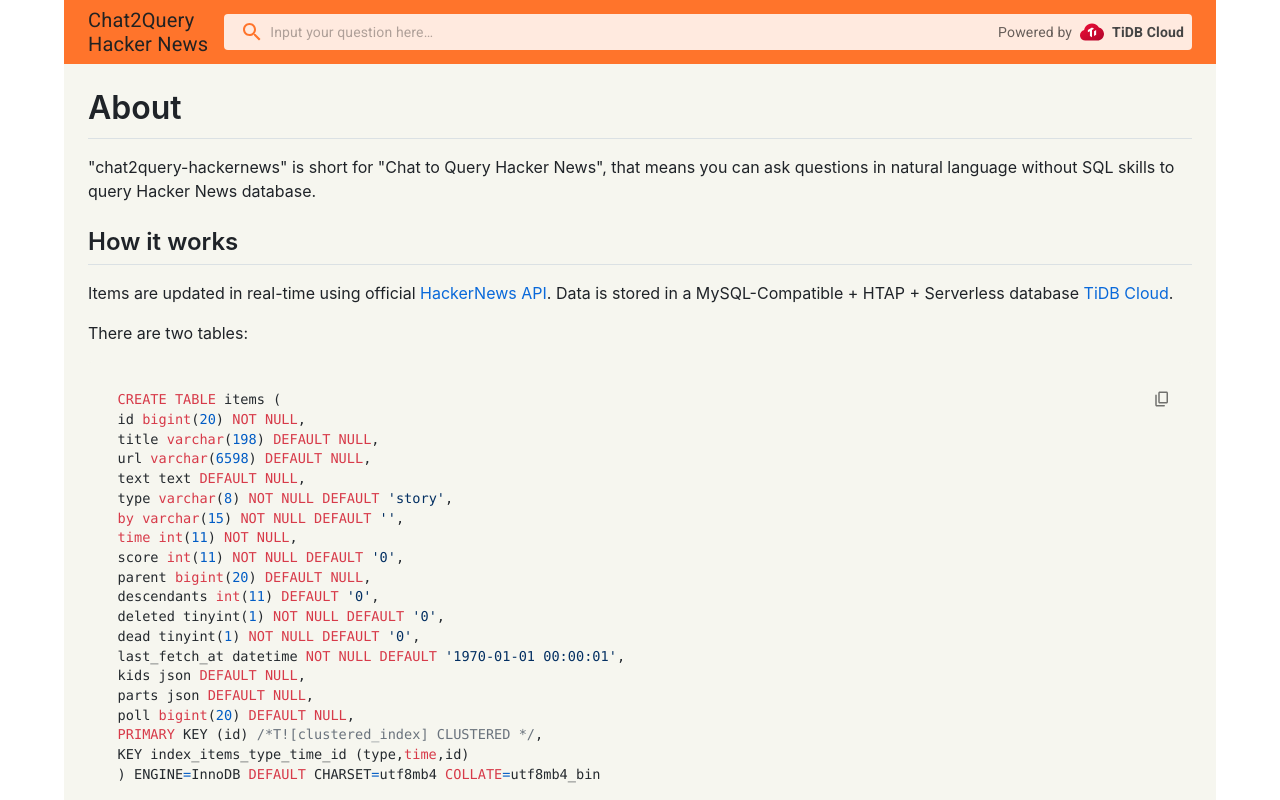
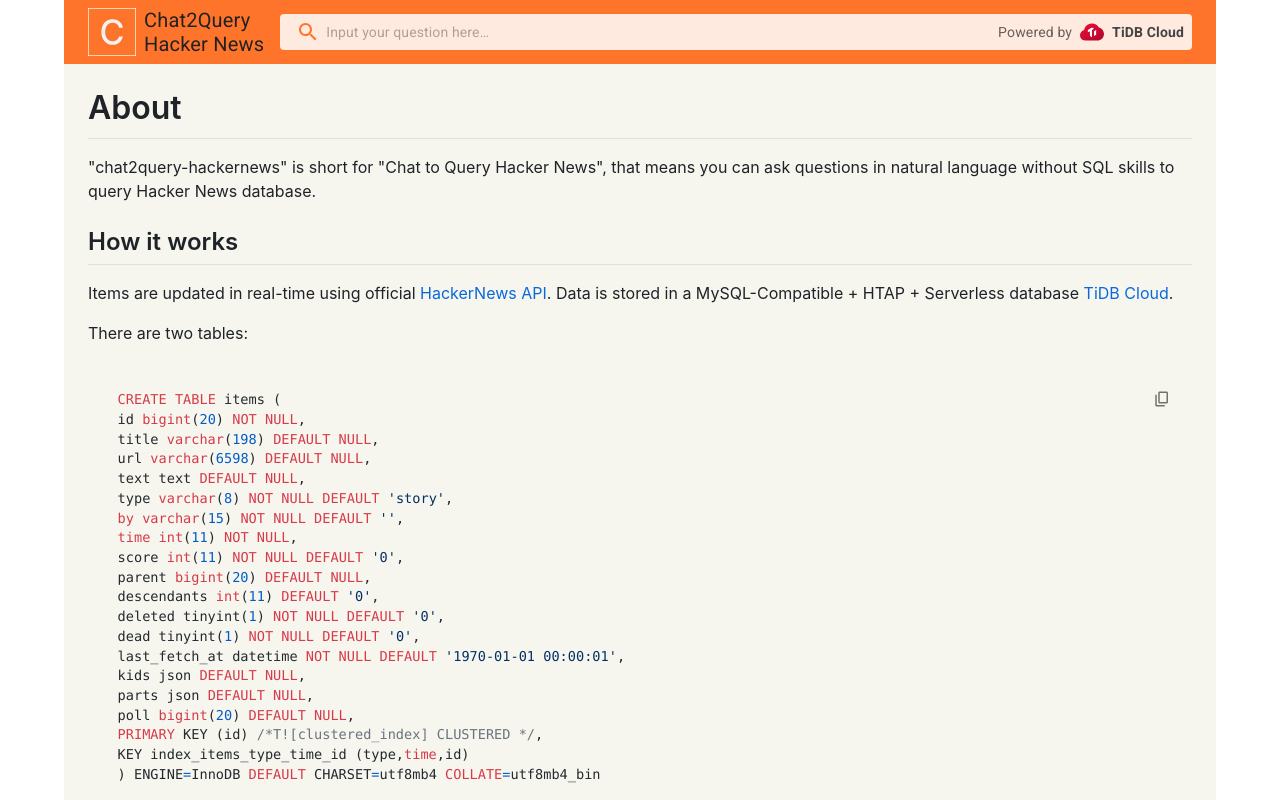
Before and after one commit to shczhen/hacknews-tidb, a Next.js app: page /about in a window 1280 px wide. Shown: the top 800 px of the page. Built offline with nearby package versions, Linux system fonts and the light colour scheme.

Commit message:
add logo

```diff
--- a/src/components/Icons/index.tsx
+++ b/src/components/Icons/index.tsx
@@ -48,3 +48,22 @@ export function TiDBCloudLogo(props: SvgIconProps) {
     </SvgIcon>
   );
 }
+
+export function WebsiteLogo(props: SvgIconProps) {
+  return (
+    <SvgIcon viewBox="0 0 360 360" fill="none" {...props}>
+      <rect
+        width="360"
+        height="360"
+        stroke="white"
+        strokeWidth="10"
+        fill="none"
+      />
+      <path
+        xmlns="http://www.w3.org/2000/svg"
+        d="M261.091 147.364H232.727C231.636 141.303 229.606 135.97 226.636 131.364C223.667 126.758 220.03 122.848 215.727 119.636C211.424 116.424 206.606 114 201.273 112.364C196 110.727 190.394 109.909 184.455 109.909C173.727 109.909 164.121 112.606 155.636 118C147.212 123.394 140.545 131.303 135.636 141.727C130.788 152.152 128.364 164.879 128.364 179.909C128.364 195.061 130.788 207.848 135.636 218.273C140.545 228.697 147.242 236.576 155.727 241.909C164.212 247.242 173.758 249.909 184.364 249.909C190.242 249.909 195.818 249.121 201.091 247.545C206.424 245.909 211.242 243.515 215.545 240.364C219.848 237.212 223.485 233.364 226.455 228.818C229.485 224.212 231.576 218.939 232.727 213L261.091 213.091C259.576 222.242 256.636 230.667 252.273 238.364C247.97 246 242.424 252.606 235.636 258.182C228.909 263.697 221.212 267.97 212.545 271C203.879 274.03 194.424 275.545 184.182 275.545C168.061 275.545 153.697 271.727 141.091 264.091C128.485 256.394 118.545 245.394 111.273 231.091C104.061 216.788 100.455 199.727 100.455 179.909C100.455 160.03 104.091 142.97 111.364 128.727C118.636 114.424 128.576 103.455 141.182 95.8182C153.788 88.1212 168.121 84.2727 184.182 84.2727C194.061 84.2727 203.273 85.697 211.818 88.5455C220.424 91.3333 228.152 95.4545 235 100.909C241.848 106.303 247.515 112.909 252 120.727C256.485 128.485 259.515 137.364 261.091 147.364Z"
+        fill="#F1F1F1"
+      />
+    </SvgIcon>
+  );
+}
--- a/src/components/Layout/QuestionHeader.tsx
+++ b/src/components/Layout/QuestionHeader.tsx
@@ -13,7 +13,7 @@ import SearchIcon from '@mui/icons-material/Search';
 import Container from '@mui/material/Container';
 import ClearIcon from '@mui/icons-material/Clear';
 
-import { TiDBCloudLogo } from 'src/components/Icons';
+import { TiDBCloudLogo, WebsiteLogo } from 'src/components/Icons';
 
 const Search = styled('div')(({ theme }) => ({
   position: 'relative',
@@ -88,6 +88,18 @@ export default function SearchAppBar(props: SearchAppBarProps) {
         <Container>
           <Toolbar sx={{ gap: '1rem', backgroundColor: 'hn.primary' }}>
             <Link href="/">
+              <Box
+                sx={{
+                  display: 'flex',
+                  gap: '0.5rem',
+                }}
+              >
+                <WebsiteLogo
+                  sx={{
+                    width: '3rem',
+                    height: '3rem',
+                  }}
+                />
                 <Typography
                   variant="body1"
                   noWrap
@@ -102,6 +114,7 @@ export default function SearchAppBar(props: SearchAppBarProps) {
                   <br />
                   Hacker News
                 </Typography>
+              </Box>
             </Link>
             <Search>
               <SearchIconWrapper>
```
Lines whose indentation alone changed are shown as unchanged.
